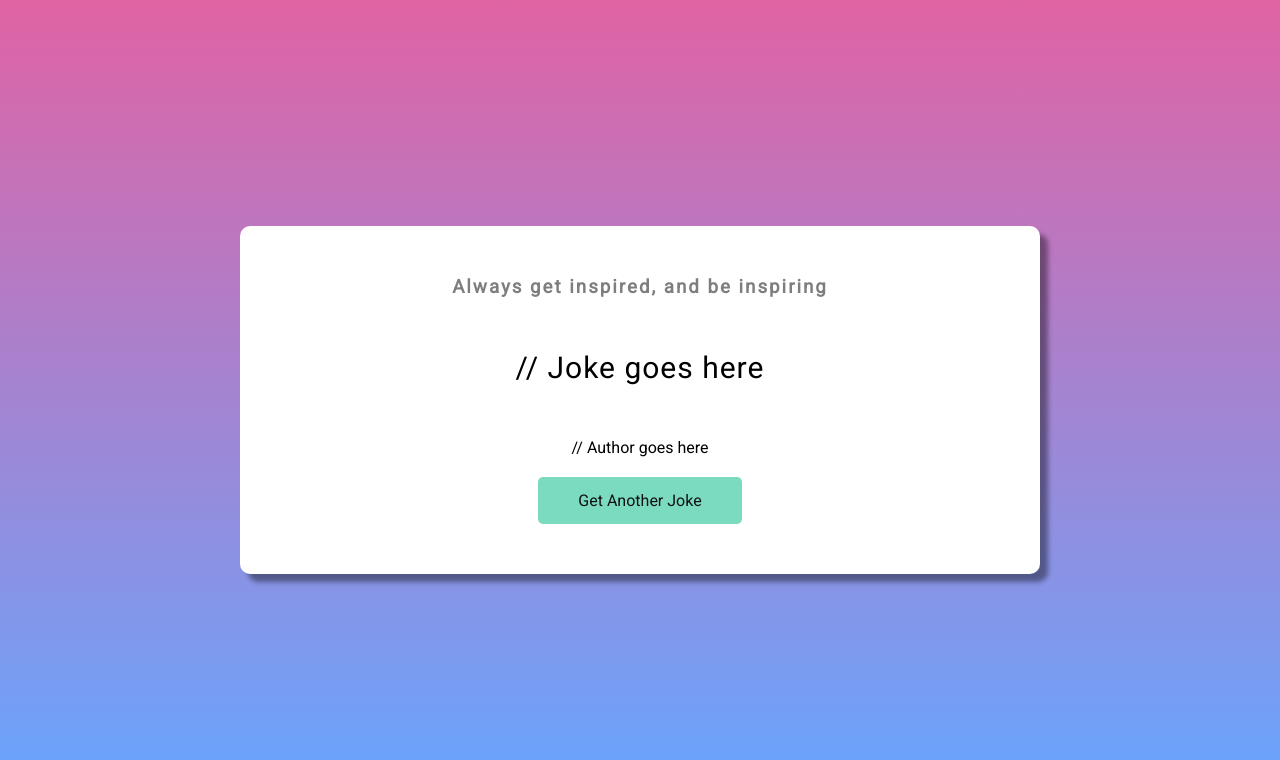
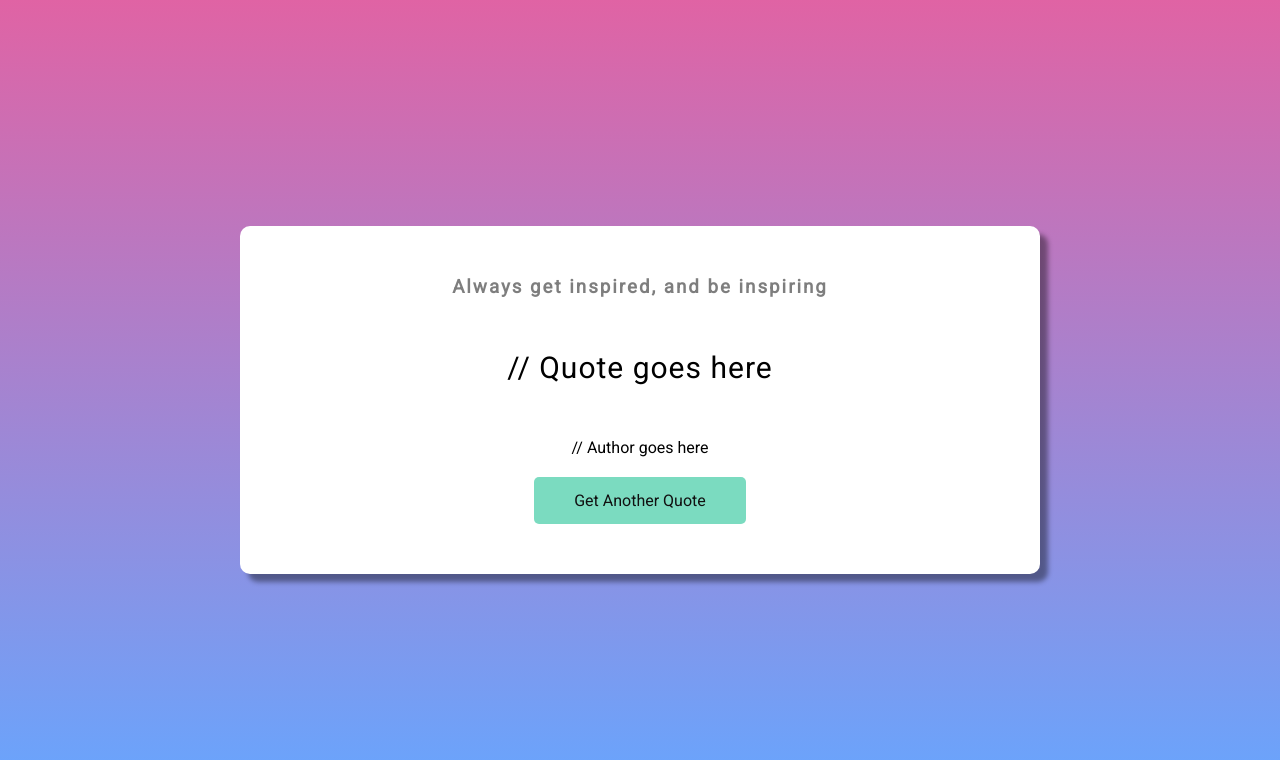
Before and after one commit to funamioh/quote-app, a plain HTML site: page index.html in a window 1280 px wide. Drawn offline with Linux system fonts and the light colour scheme; no server answers.

Commit message:
Corrected some words

```diff
--- a/index.html
+++ b/index.html
@@ -4,14 +4,14 @@
     <meta charset="UTF-8" />
     <meta name="viewport" content="width=device-width, initial-scale=1.0" />
     <link rel="stylesheet" href="style.css" />
-    <title>Dad Jokes</title>
+    <title>Quote App</title>
   </head>
   <body>
     <div class="container">
       <h3>Always get inspired, and be inspiring</h3>
-      <div id="quote" class="quote">// Joke goes here</div>
+      <div id="quote" class="quote">// Quote goes here</div>
       <div id="author" class="author">// Author goes here</div>
-      <button id="quoteBtn" class="btn">Get Another Joke</button>
+      <button id="quoteBtn" class="btn">Get Another Quote</button>
     </div>
     <script src="script.js"></script>
   </body>
--- a/script.js
+++ b/script.js
@@ -21,8 +21,9 @@ function generateQuote() {
   .then(function(data) {
     let number = Math.floor(Math.random() * data.length);
     console.log(data[number])
-    quote.innerHTML = data[number].quote
-    author.innerHTML = data[number].author
+    quote.innerHTML = data[number].quote;
+    author.innerHTML = data[number].author;
+
   })
   .catch(function(error){
   //if there is an error
```
